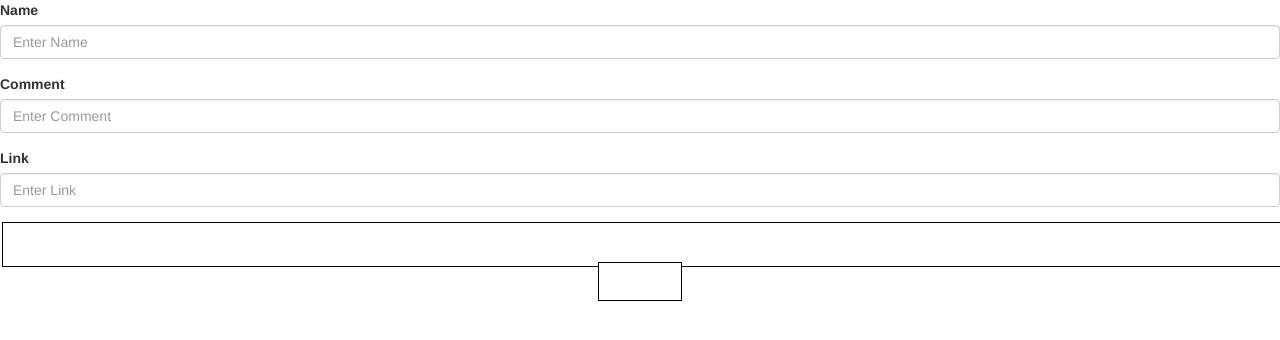
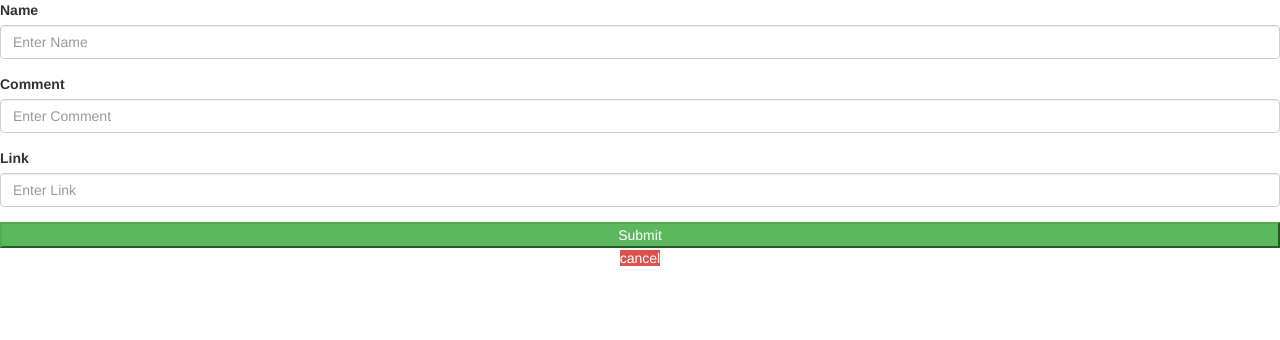
Before and after one commit to kaho1910/website-itf, a PHP site: the page made by ITF webtech/work4/formAdd.php in a window 1280 px wide. Shown: the top 340 px of the page. Run offline with PHP 8.4, Linux system fonts and the light colour scheme; some libraries are stand-ins or nearby versions.

Commit message:
update7
remove style from formAdd and FormUpdate

```diff
--- a/ITF webtech/work4/formAdd.php
+++ b/ITF webtech/work4/formAdd.php
@@ -6,20 +6,6 @@
   <link href="//maxcdn.bootstrapcdn.com/bootstrap/3.3.0/css/bootstrap.min.css" rel="stylesheet" id="bootstrap-css">
   <script src="//maxcdn.bootstrapcdn.com/bootstrap/3.3.0/js/bootstrap.min.js"></script>
   <script src="//code.jquery.com/jquery-1.11.1.min.js"></script>
-  <style>
-    .button {
-      border: 1px solid black;
-      background-color: white;
-      color: white;
-      padding: 10px 18px;
-      text-align: center;
-      text-decoration: none;
-      font-size: 16px;
-      margin: 4px 2px;
-      cursor: pointer;
-    }
-    .danger {border-color: #f44336;color: red}
-  </style>
 </head>
 <body>
   <form action="insert.php" method="post" id="CommentForm">
```
Also changed, not shown: ITF webtech/work4/formUpdate.php (+0 -14 lines).
